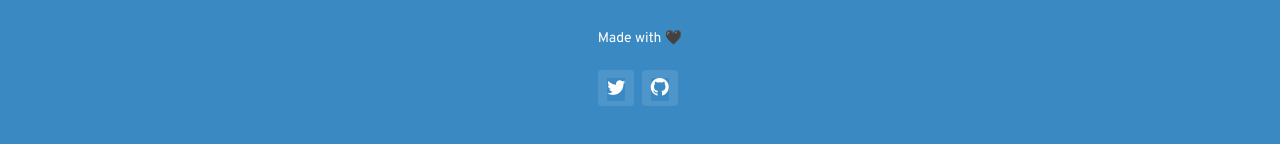
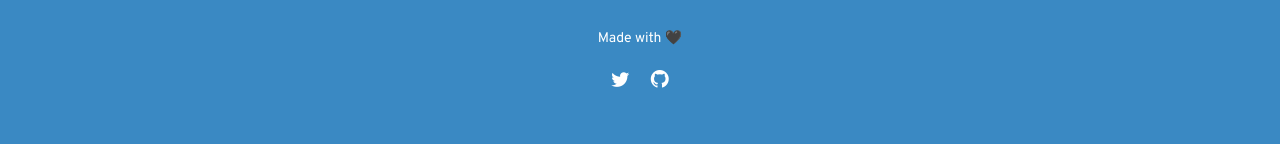
Before and after one commit to offshoredao/theoffshore-web, a plain HTML site: page index.html in a window 1280 px wide. Shown: the part 402-546 px from the top of the page. Drawn offline with Linux system fonts and the light colour scheme.

Commit message:
Fix icon border and back colors

```diff
--- a/assets/css/main.css
+++ b/assets/css/main.css
@@ -3285,12 +3285,8 @@ section {
 .footer .footer-legal .social-links a {
   font-size: 18px;
   display: inline-block;
-  background: rgba(var(--color-white-rgb), 0.1);
   color: var(--color-white);
   line-height: 1;
-  padding: 8px 0;
-  margin-right: 4px;
-  border-radius: 4px;
   text-align: center;
   width: 36px;
   height: 36px;
@@ -3298,6 +3294,5 @@ section {
 }
 
 .footer .footer-legal .social-links a:hover {
-  background: var(--color-primary);
   text-decoration: none;
 }
```
Also changed, not shown: assets/img/hero-bg.png (deleted).
